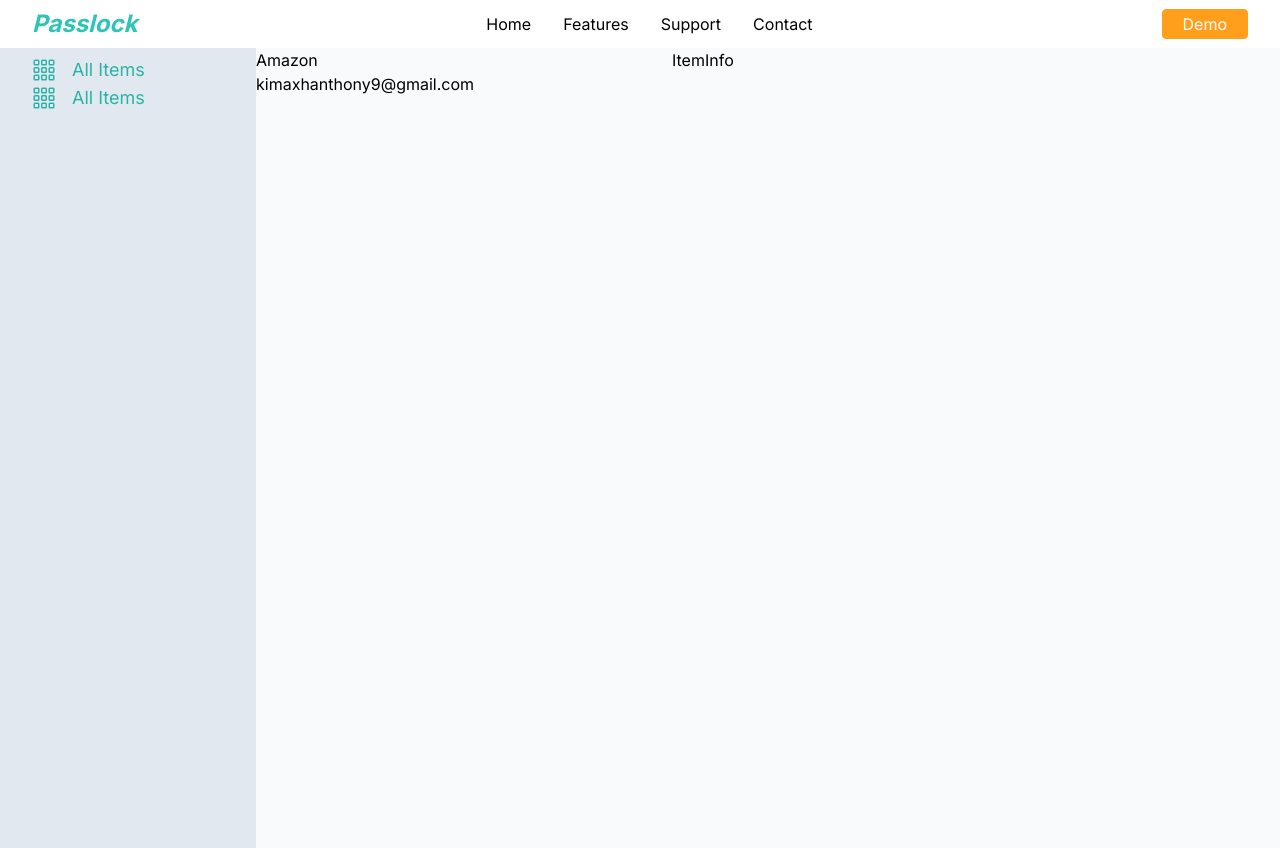
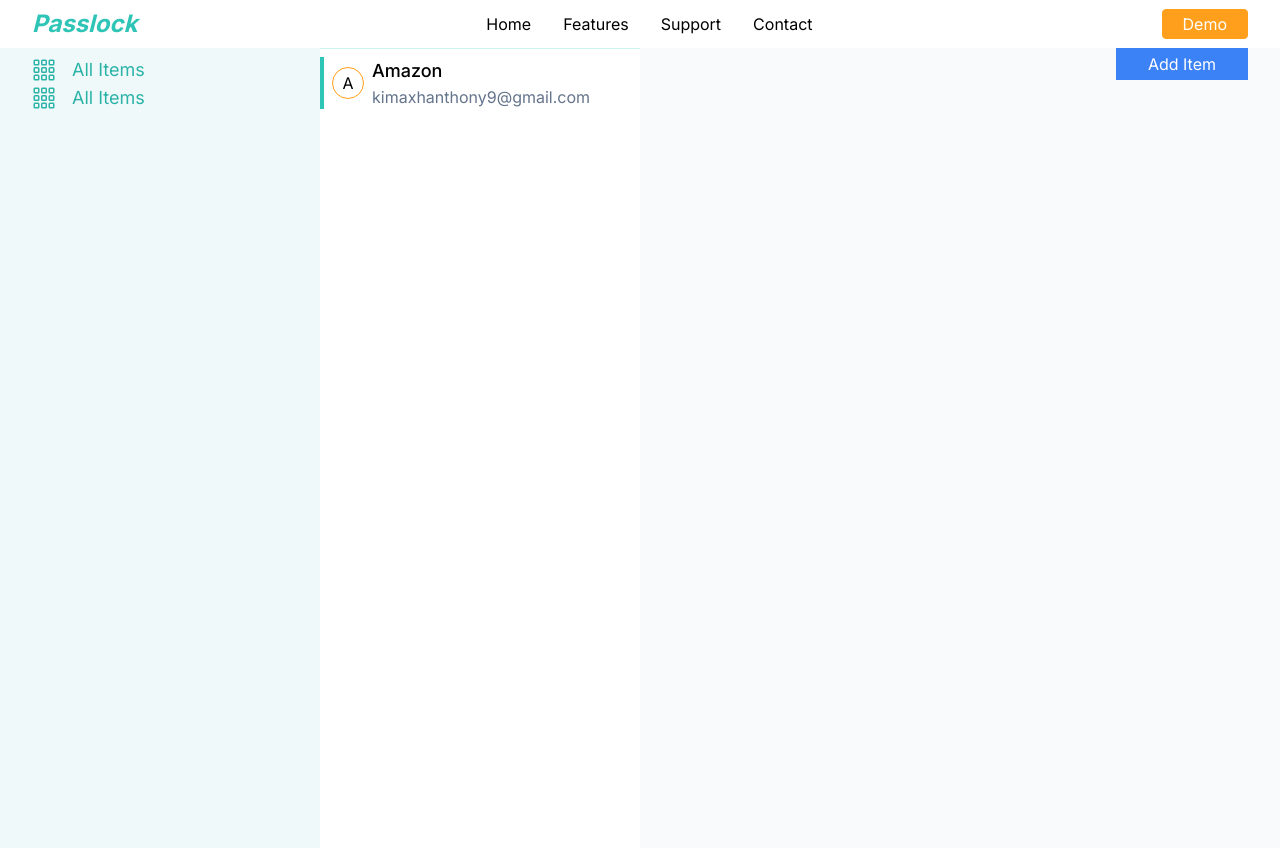
Before and after one commit to Tonnykimanthi/passlock, a Next.js app: page /demo in a window 1280 px wide. Built offline with nearby package versions, Linux system fonts and the light colour scheme.

Commit message:
Update demo page

```diff
--- a/components/layout/ItemInfo.tsx
+++ b/components/layout/ItemInfo.tsx
@@ -1,5 +1,11 @@
 const ItemInfo = () => {
-  return <div className="flex-[3_3_0%] px-2 md:px-5 lg:px-8">ItemInfo</div>;
+  return (
+    <section className="flex- flex basis-1/2 flex-col px-2 md:px-5 lg:px-8">
+      <button className="self-end bg-blue-500 py-1 text-white md:px-5 lg:px-8">
+        Add Item
+      </button>
+    </section>
+  );
 };
 
 export default ItemInfo;
--- a/components/layout/ItemsCategory.tsx
+++ b/components/layout/ItemsCategory.tsx
@@ -2,12 +2,12 @@ import { BsGrid3X3Gap } from "react-icons/bs";
 
 const ItemsCategory = () => {
   return (
-    <aside className="h-screen flex-1 bg-slate-200 px-2 py-2 md:px-5 lg:px-8">
-      <button className="text-primaryDark flex items-center gap-x-4">
+    <aside className="h-screen basis-1/4 bg-secondary/20 px-2 py-2 md:px-5 lg:px-8">
+      <button className="flex items-center gap-x-4 text-primaryDark">
         <BsGrid3X3Gap className="h-6 w-6" />
         <span className="text-lg">All Items</span>
       </button>
-      <button className="text-primaryDark flex items-center gap-x-4">
+      <button className="flex items-center gap-x-4 text-primaryDark">
         <BsGrid3X3Gap className="h-6 w-6" />
         <span className="text-lg">All Items</span>
       </button>
--- a/components/layout/ItemsList.tsx
+++ b/components/layout/ItemsList.tsx
@@ -1,9 +1,14 @@
 const ItemsList = () => {
   return (
-    <section className="flex-[2_2_0%]">
-      <article>
-        <h5>Amazon</h5>
-        <p>kimaxhanthony9@gmail.com</p>
+    <section className="py- basis-1/4 border-t border-secondary bg-white py-2">
+      <article className="flex items-center gap-x-2 border-l-4 border-primary px-2">
+        <span className="flex h-8 w-8 items-center justify-center rounded-full border border-accent">
+          A
+        </span>
+        <div>
+          <h5 className="text-lg font-medium">Amazon</h5>
+          <p className="text-slate-500">kimaxhanthony9@gmail.com</p>
+        </div>
       </article>
     </section>
   );
```
